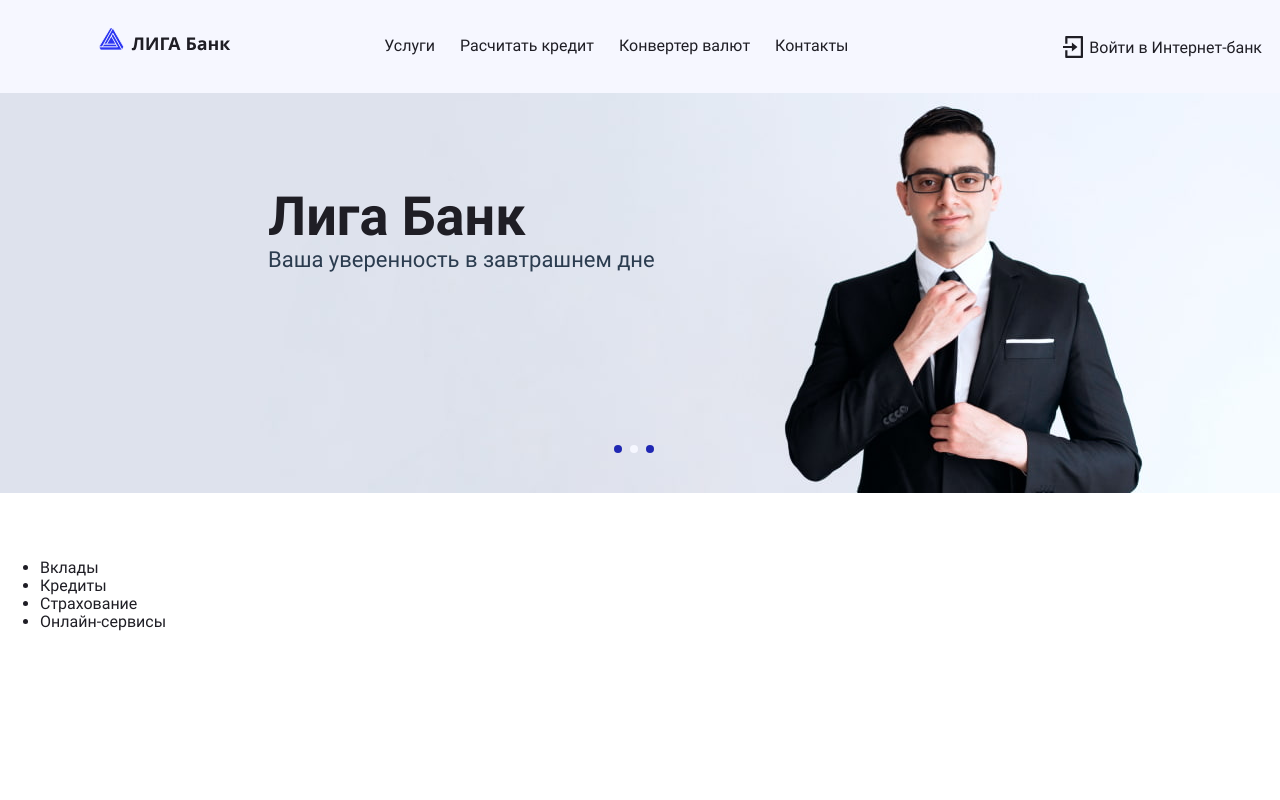
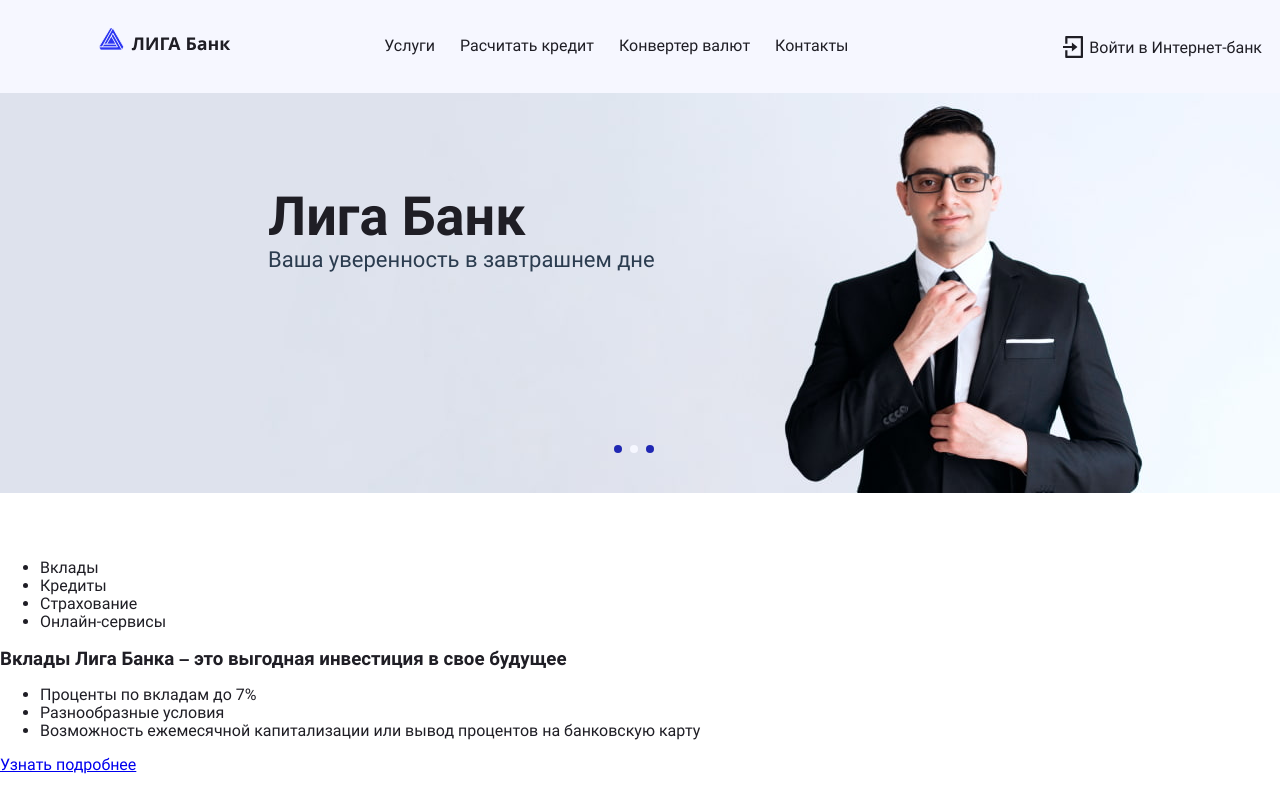
Before and after one commit to mantuok/liga-bank, a React (Create React App) app: page / in a window 1280 px wide. Shown: the top 800 px of the page. Built offline with nearby package versions, Linux system fonts and the light colour scheme; a web font is replaced by a local one.

Commit message:
React for services done

```diff
--- a/src/components/service-details/service-details.jsx
+++ b/src/components/service-details/service-details.jsx
@@ -1,9 +1,33 @@
 import React from 'react';
+import {Link} from 'react-router-dom';
+import {nanoid} from 'nanoid';
+
 
 const ServiceDetails = (props) => {
-  const [] = props;
+  const {service} = props;
+  const {heading, points, description, link, directTo, img, alt} = service;
+
+  const isElementEmpty = (element) => element === ``;
+
+  const renderServicePoints = () => {
+    let servicePoints = [];
+    points.forEach((point) => {
+      servicePoints.push(<li className="service-details__point"  key={nanoid()}>{point}</li>)
+    });
+    return servicePoints;
+  };
+
   return (
-    <h3></h3>
+    <div className="services__service-details service-details">
+    <h3 className="service-details__heading">{heading}</h3>
+    {isElementEmpty(points) ? `` :
+      <ul className="service-details__points">
+        {renderServicePoints()}
+      </ul>
+    }
+    {isElementEmpty(description) ? `` : <p className="service-details__description">{description}</p>}
+    {isElementEmpty(link) ? `` : <Link className="serive-details__link" to={directTo}>{link}</Link>}
+    </div>
   )
 }
 
--- a/src/components/services/services.jsx
+++ b/src/components/services/services.jsx
@@ -1,7 +1,8 @@
 import React, {useState} from 'react';
 import {useSelector} from 'react-redux';
+import {nanoid} from 'nanoid';
 import classNames from 'classnames';
-
+import ServiceDetails from '../service-details/service-details';
 
 export const Services = () => {
   const services = useSelector((state) => state.services);
@@ -11,9 +12,11 @@ export const Services = () => {
 
   const isServiceActive = (serviceId) => serviceId === activeService.id;
 
+  const getActiveService = () => services.filter((service) => service.id === activeService.id)[0];
+
   const tabHeadingClass = (serviceId) => {
     return classNames(`headings__heading`, {"headings__heading--active": isServiceActive(serviceId)});
-  }
+  };
 
   const renderTabHeadings = () => {
     let serviceTabsNames = [];
@@ -22,11 +25,20 @@ export const Services = () => {
         <li
           className={tabHeadingClass(service.id)}
           onClick={() => handleServiceTabClick(service.id)}
+          key={nanoid()}
         >{service.tabName}</li>
       )
     });
     return serviceTabsNames;
   };
+
+  const renderServiceDetails = () => {
+    return (
+      <ServiceDetails
+        service={getActiveService()}
+      />
+    )
+  }
 
   const handleServiceTabClick = (selectedServiceId) => {
     if (selectedServiceId !== activeService.id) {
@@ -44,7 +56,7 @@ export const Services = () => {
         {renderTabHeadings()}
       </ul>
       <div className="services__service-details service-details">
-        {/* {renderServiceDetails()} */}
+        {renderServiceDetails()}
       </div>
     </section>
   )
--- a/src/mocks/services.js
+++ b/src/mocks/services.js
@@ -11,7 +11,10 @@ export const services = [
       `Возможность ежемесячной капитализации или вывод процентов на банковскую карту`
     ],
     description: ``,
-    link: `Узнать подробнее`
+    link: `Узнать подробнее`,
+    directTo: `/page-not-found`,
+    img: `../img/deposits-desktop.jpg`,
+    alt: `Вклады банка`
   },
   {
     id: nanoid(),
@@ -23,7 +26,10 @@ export const services = [
       `Потребительский кредит`
     ],
     description: `Рассчитайте ежемесячный платеж и ставку по кредиту воспользовавшись нашим кредитным калькулятором`,
-    link: ``
+    link: ``,
+    directTo: ``,
+    img: `../img/loans-desktop.jpg`,
+    alt: `Кредиты банка`
   },
   {
     id: nanoid(),
@@ -35,7 +41,10 @@ export const services = [
       `Страхование недвижимости`
     ],
     description: ``,
-    link: `Узнать подробнее`
+    link: `Узнать подробнее`,
+    directTo: `/page-not-found`,
+    img: `../img/insurance-desktop.jpg`,
+    alt: `Страховые услуги банка`
   },
   {
     id: nanoid(),
@@ -46,6 +55,9 @@ export const services = [
       `Приложение Лига-проездной позволит вам оплачивать билеты по всему миру`
     ],
     description: ``,
-    link: `Узнать подробнее`
+    link: `Узнать подробнее`,
+    directTo: `/page-not-found`,
+    img: `../img/online-desktop.jpg`,
+    alt: `Онлайн-сервисы банка`
   }
 ]
```
